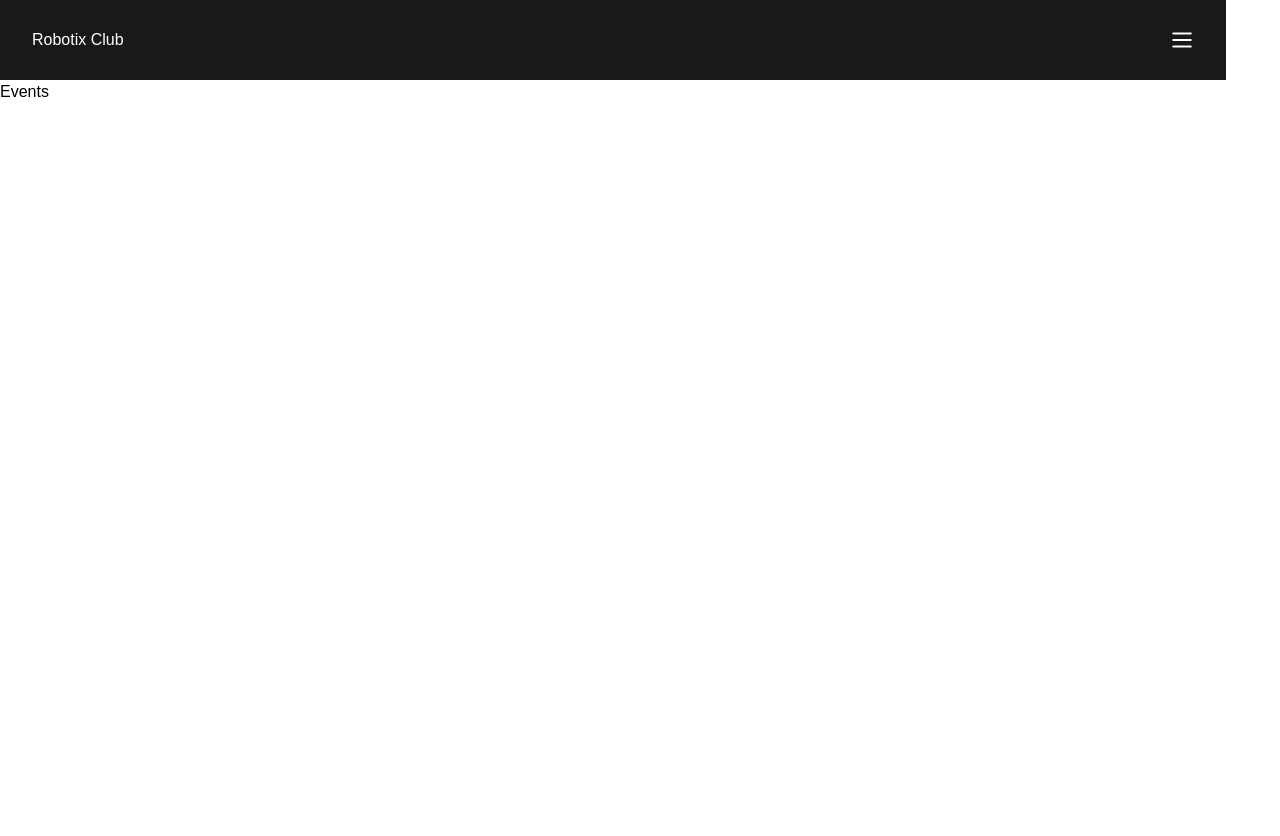
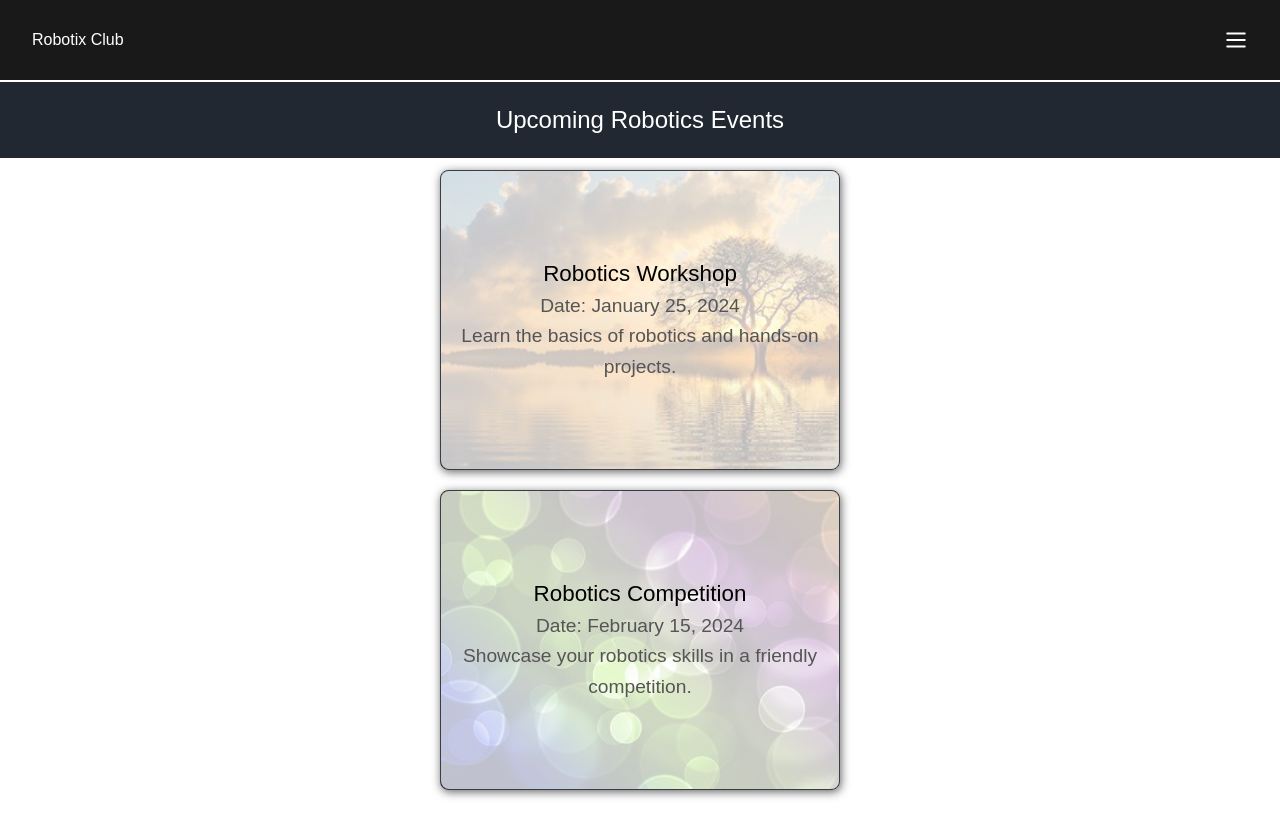
Before and after one commit to rohitmondal03/Robotix-Club-Website, a React (Vite) app: page /events in a window 1280 px wide. Shown: the top 836 px of the page. Before the commit the page ends 800 px from the top, so only its background shows below. Built offline with nearby package versions, Linux system fonts and the light colour scheme.

Commit message:
Event Page Added

```diff
--- /dev/null
+++ b/src/components/Events/EventList.jsx
@@ -0,0 +1,25 @@
+// Event.jsx
+import React, { memo } from "react";
+
+let bg;
+var elementStyle;
+
+const EventBox = ({ title, date, description, img }) => (
+  <div className="event" style={{ backgroundImage: `url(${img})`, backgroundSize: 'cover'}}>
+    <div className="innerBox" >
+      <h1>{title}</h1>
+      <p>Date: {date}</p>
+      <p>{description}</p>
+    </div>
+  </div>
+);
+
+const EventList = ({ events }) => (
+  <div className="event-list">
+    {events.map((event, index) => (
+      <EventBox key={index} {...event} />
+    ))}
+  </div>
+);
+
+export default memo(EventList);
--- a/src/components/Events/Events.css
+++ b/src/components/Events/Events.css
@@ -0,0 +1,82 @@
+/* App.css */
+.App {
+    text-align: center;
+    font-family: Arial, sans-serif;
+}
+
+header {
+    background-color: #222831;
+    color: white;
+    padding: 20px;
+    text-align: center;
+    font-size: 1.5rem;
+}
+
+main {
+    padding-top: 2px;
+}
+
+.event-list {
+    display: flex;
+    flex-direction: column;
+    align-items: center;
+}
+
+.event {
+    border: 1px solid #393E46;
+    border-radius: 8px;
+    box-shadow: 1px 2px 10px  rgb(100, 100, 100);
+    /* color: white; */
+    display: flex;
+    flex-direction: column;
+    align-items: center;
+    justify-content: space-around;
+    margin: 10px;
+    max-width: 400px;
+    min-height: 300px;
+    position: relative;
+    text-align: center;
+    transition: all 1s;
+    -webkit-transition: all 1s;
+}
+
+.event p {
+    /* color: white; */
+}
+
+.event h1 {
+    font-size: 1.4rem;
+}
+
+.event::before {
+    content: "";
+    position: absolute;
+    top: 0;
+    left: 0;
+    background: #ffffffbc;
+    height: 100%;
+    width: 100%;
+    border-radius: 8px;
+    transition: all 1s;
+    -webkit-transition: all 1s;
+    z-index: 1;
+}
+
+.event:hover {
+    transform: rotate3d(0,10,-1,180deg);    /* Card element rotating around y axis */
+    box-shadow: -5px 8px 40px #000;
+    opacity: 1 !important;
+}
+
+.innerBox {
+    z-index: 1;
+}
+
+.event:hover .innerBox {
+    opacity: 0;
+}
+
+.event:hover::before{
+    /* opacity: 0.8; */
+    background: none;
+}
--- a/src/components/Events/Events.jsx
+++ b/src/components/Events/Events.jsx
@@ -1,12 +1,32 @@
-import React, { memo } from 'react'
+import React, {memo} from 'react';
+import EventList from './EventList';
 
-import "./Events.css"
+import '../Events/Events.css'
 
+const eventsData = [
+  {
+    title: 'Robotics Workshop',
+    date: 'January 25, 2024',
+    description: 'Learn the basics of robotics and hands-on projects.',
+    img: 'bg1.jpg',
+  },
+  {
+    title: 'Robotics Competition',
+    date: 'February 15, 2024',
+    description: 'Showcase your robotics skills in a friendly competition.',
+    img: 'bg2.jpg',
+  },
+];
 
-function Events() {
-  return (
-    <div>Events</div>
-  )
-}
+const Events = () => (
+  <div className="Event">
+    <header>
+      <h1>Upcoming Robotics Events</h1>
+    </header>
+    <main>
+      <EventList events={eventsData} />
+    </main>
+  </div>
+);
 
 export default memo(Events);
--- a/src/components/Navbar/Navbar.css
+++ b/src/components/Navbar/Navbar.css
@@ -9,7 +9,7 @@
   padding: 1rem 2rem;
   align-items: center;
   height: 5rem;
-  width: 95.8vw;
+  /* width: 95.8vw; */
   color: white;
   background-color: rgb(0, 0, 0, 0.9);
 }
```
Also changed, not shown: public/bg1.jpg (added), public/bg2.jpg (added).
